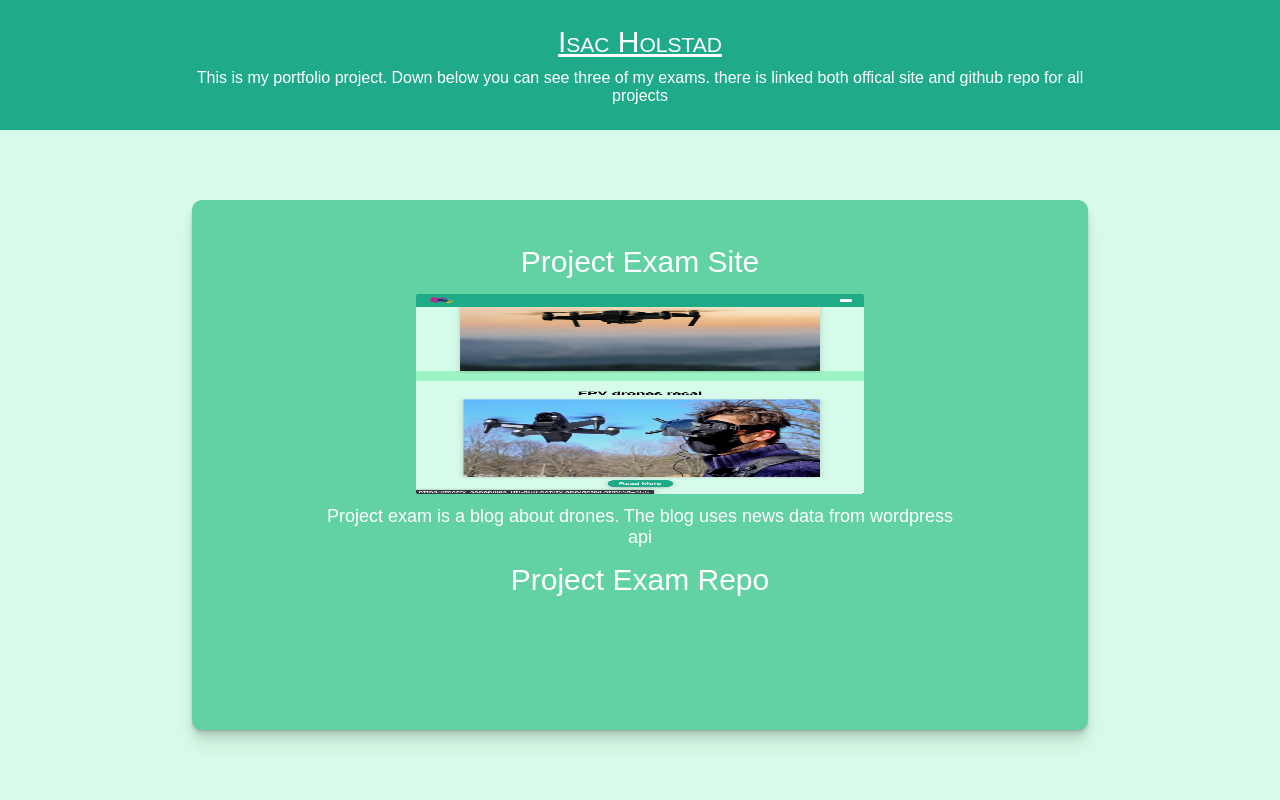
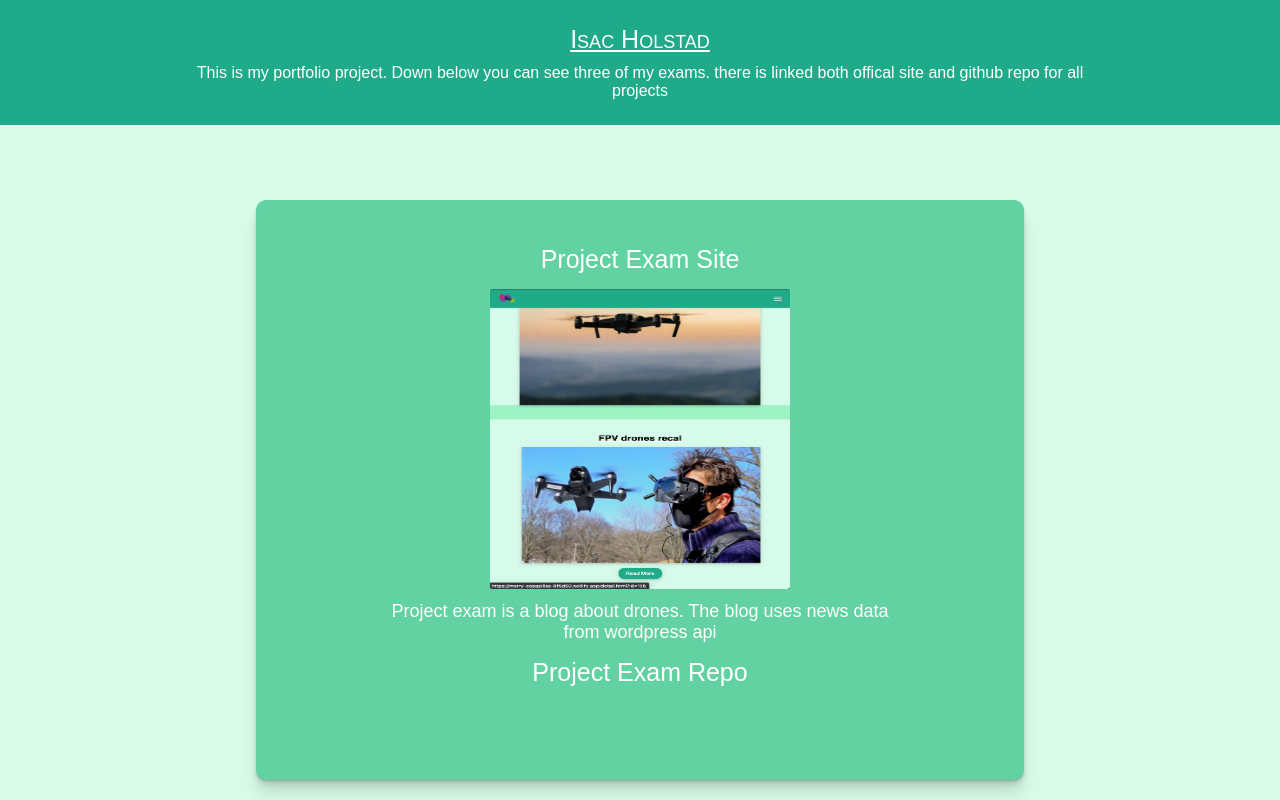
Before and after one commit to IsacHolstad/portfolio-1-isacholstad, a plain HTML site: page index.html in a window 1280 px wide. Shown: the top 800 px of the page. Drawn offline with Linux system fonts and the light colour scheme.

Commit message:
all media screen done

```diff
--- a/css/styles.css
+++ b/css/styles.css
@@ -68,11 +68,6 @@ div img{
     height: 40%;
     border-radius: 2px;
 }
-div img:hover{
-    width: 51%;
-    height: 41%;
-}
-
 
 div p{
     font-size: 18px;
@@ -107,16 +102,14 @@ footer img{
         font-size: 20px;
 
     }
-    div img{
 
-    }
     div p{
         width: 85%;
         font-size: 14px;
     }
 
     footer img{
-        width: 35px;
+        width: 30px;
     }
 
 }
@@ -125,5 +118,26 @@ footer img{
     footer img{
         width: 48px;
     }
+    footer img{
+        width: 35px;
+    }
 
 }
+@media screen and (min-width: 700px) and (max-width: 2500px){
+    h1{
+        font-size: 25px;
+    }
+    div{
+        width: 60%;
+        height: 550px;
+    }
+    div a{
+        font-size: 25px;
+    }
+    div img{
+        width: 300px;
+        height: 300px;
+    }
+    div p{
+        font-size: 18px;
+    }
```
